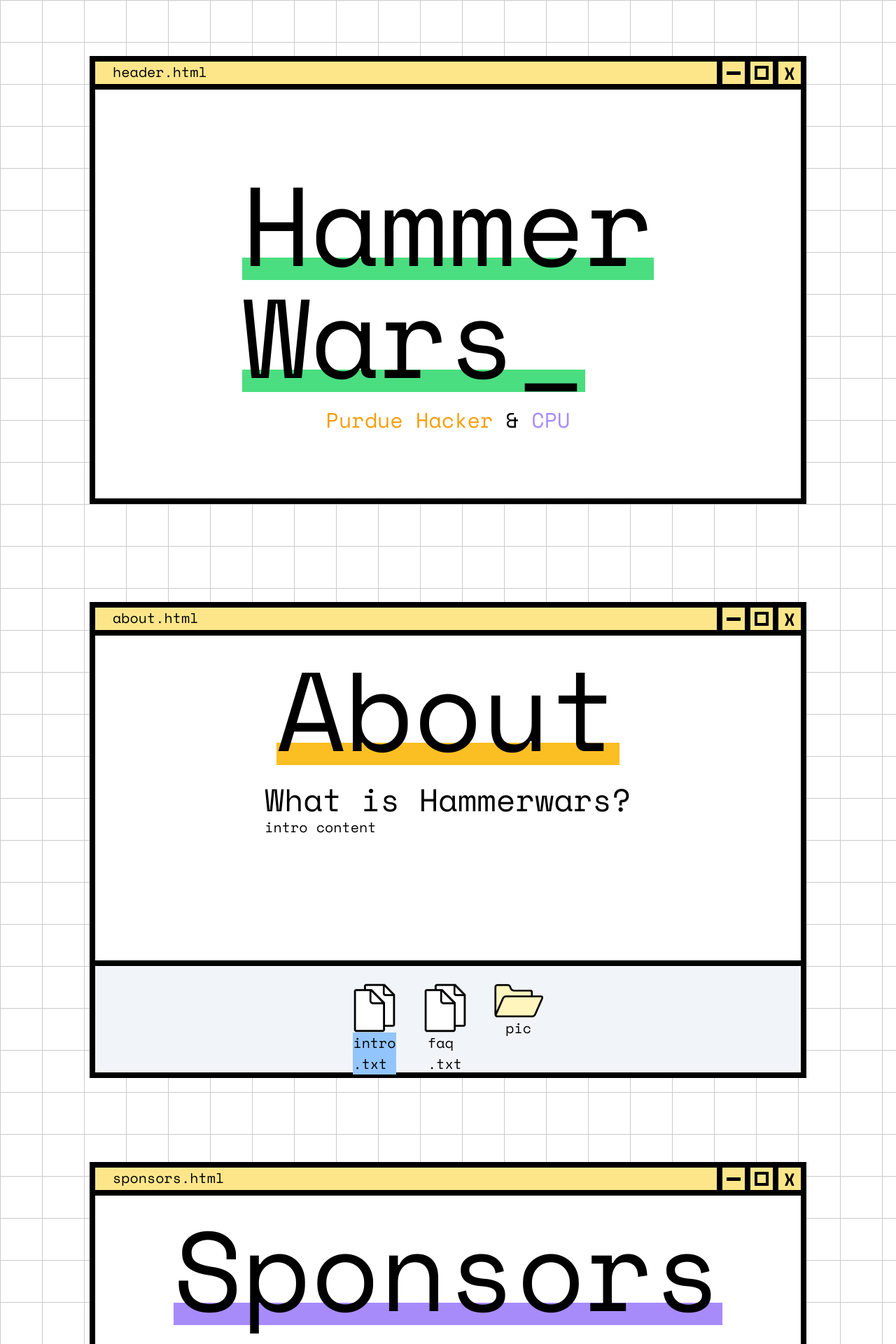
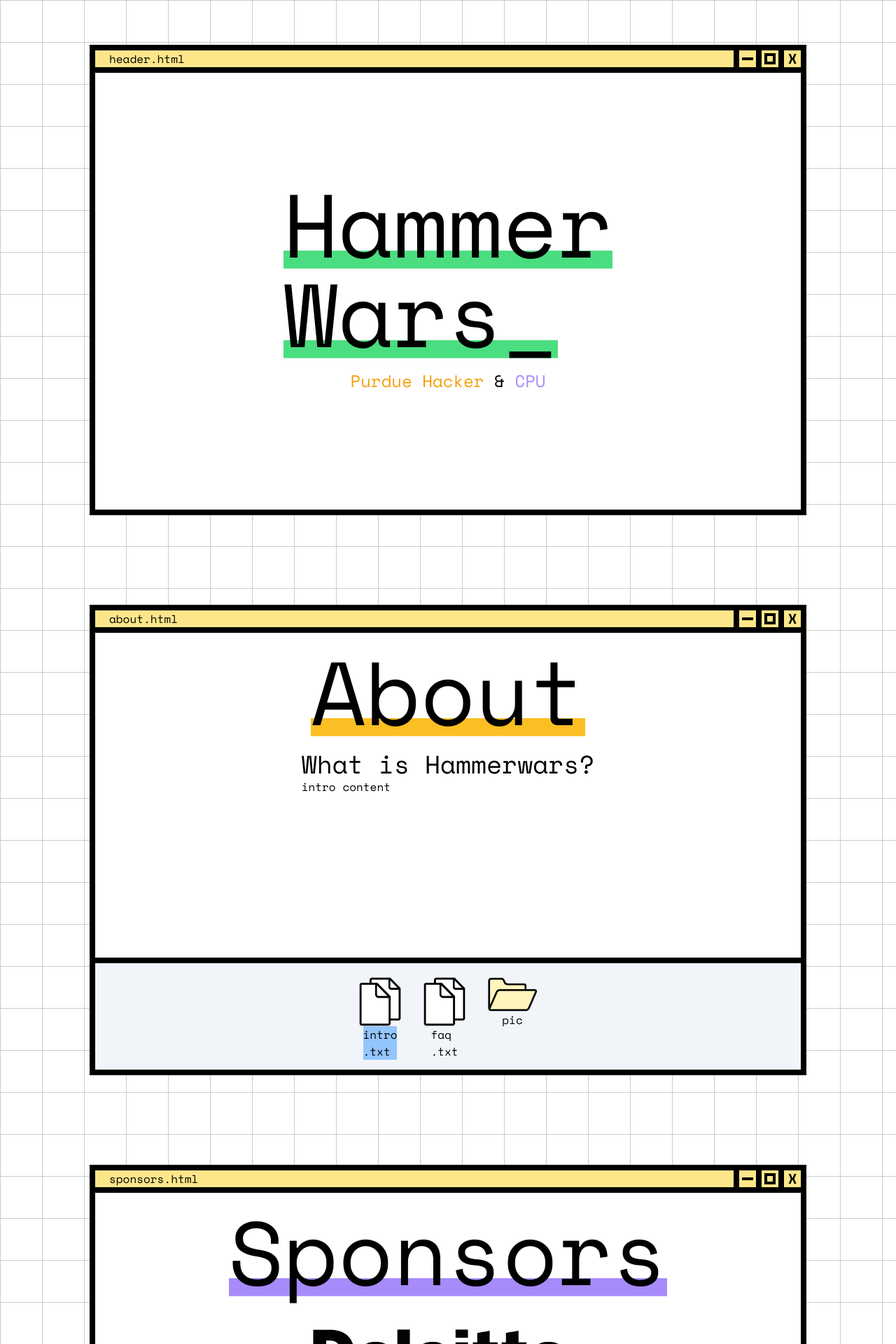
Before and after one commit to purduehackers/hammerwars, a Next.js app: page / in a window 1280 px wide. Shown: the top 1920 px of the page at 70% size. Built offline with nearby package versions, Linux system fonts and the light colour scheme; a web font is replaced by a local one.

Commit message:
add overflow feature

```diff
--- a/components/about/about-v3.tsx
+++ b/components/about/about-v3.tsx
@@ -52,7 +52,7 @@ const AboutV3 = () => {
                         </div>
 
                     </div>
-                    <div className="flex justify-center w-4/5 gap-8 border-b-8 border-black bg-slate-100 h-1/5 border-x-8">
+                    <div className="flex justify-center w-4/5 gap-8 overflow-y-auto border-b-8 border-black bg-slate-100 h-1/5 border-x-8">
                         <div className="flex flex-col place-items-center">
                             <Image
                                 src="/about/file.png"
--- a/components/header-v2.tsx
+++ b/components/header-v2.tsx
@@ -8,8 +8,8 @@ const HeaderV2 = () => {
     return (
         <div className="flex justify-center h-screen place-items-center max-w-screen">
             <Draggable disabled={!draggable} handle=".handle">
-                <div className="w-4/5 bg-white border-8 border-black h-4/5">
-                    <div className="flex w-full h-8 border-b-8 border-black handle bg-amber-200">
+                <div className="flex flex-col justify-center w-full h-full place-items-center">
+                    <div className="flex w-4/5 h-8 border-t-8 border-black border-x-8 handle bg-amber-200">
                         <div className="flex justify-start w-1/2 pl-5">
                             header.html
                         </div>
@@ -25,6 +25,7 @@ const HeaderV2 = () => {
                             </div>
                         </div>
                     </div>
+                    <div className="w-4/5 overflow-y-auto bg-white border-8 border-black h-4/5">
                         <div className="flex flex-col items-center justify-center h-full p-4 font-mono">
                             <div className="text-6xl font-medium sm:text-7xl md:text-9xl">
                                 <div className="w-fit
@@ -39,11 +40,52 @@ const HeaderV2 = () => {
                                 >Wars_</div>
                             </div>
                             <div className="p-4 text-xl sm:text-2xl">
-                            <span className="text-amber-500">Purdue Hacker</span> & <span className="text-violet-400">CPU</span></div>
+                                <span className="text-amber-500">Purdue Hacker</span> & <span className="text-violet-400">CPU</span>
+                            </div>
+                        </div>
                     </div>
                 </div>
             </Draggable>
         </div>
+        // <div className="flex justify-center h-screen place-items-center max-w-screen">
+        //     <Draggable disabled={!draggable} handle=".handle">
+        //         <div className="w-4/5 bg-white border-8 border-black h-4/5">
+        //             <div className="flex w-full h-8 border-b-8 border-black handle bg-amber-200">
+        //                 <div className="flex justify-start w-1/2 pl-5">
+        //                     header.html
+        //                 </div>
+        //                 <div className="flex justify-end w-1/2">
+        //                     <div className="flex justify-center w-8 border-l-8 border-black place-items-center">
+        //                         <div className="w-4 h-1 bg-black"></div>
+        //                     </div>
+        //                     <div className="flex justify-center w-8 border-l-8 border-black place-items-center">
+        //                         <div className="w-4 h-4 border-4 border-black"></div>
+        //                     </div>
+        //                     <div className="flex justify-center w-8 text-xl font-bold border-l-8 border-black place-items-center">
+        //                         <div className='cross'>X</div>
+        //                     </div>
+        //                 </div>
+        //             </div>
+        //             <div className="flex flex-col items-center justify-center h-full p-4 font-mono">
+        //                 <div className="text-6xl font-medium sm:text-7xl md:text-9xl">
+        //                     <div className="w-fit
+        //                         bg-gradient-to-r from-green-400 to-green-400
+        //                         bg-no-repeat [background-position:0_100%]
+        //                         [background-size:100%_0.2em]"
+        //                     >Hammer</div>
+        //                     <div className="w-fit text-6xl font-medium sm:text-7xl md:text-9xl
+        //                         bg-gradient-to-r from-green-400 to-green-400
+        //                         bg-no-repeat [background-position:0_100%]
+        //                         [background-size:100%_0.2em]"
+        //                     >Wars_</div>
+        //                 </div>
+        //                 <div className="p-4 text-xl sm:text-2xl">
+        //                     <span className="text-amber-500">Purdue Hacker</span> & <span className="text-violet-400">CPU</span>
+        //                 </div>
+        //             </div>
+        //         </div>
+        //     </Draggable>
+        // </div>
     )
 }
 
--- a/src/styles/globals.css
+++ b/src/styles/globals.css
@@ -11,7 +11,6 @@
 @layer base {
   html {
     @apply font-mono;
-    font-size: 20px;
   }
   body {
     background-size: 60px 60px;
```
Lines whose indentation alone changed are shown as unchanged.
